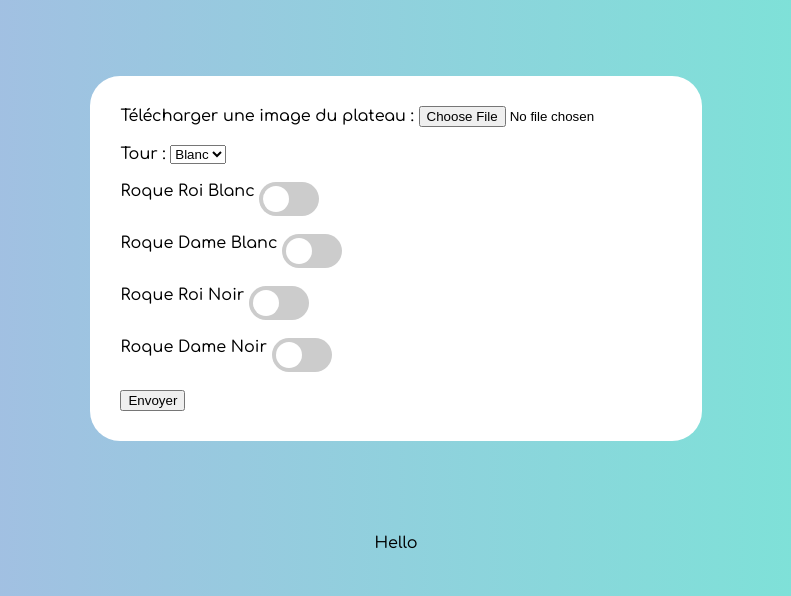
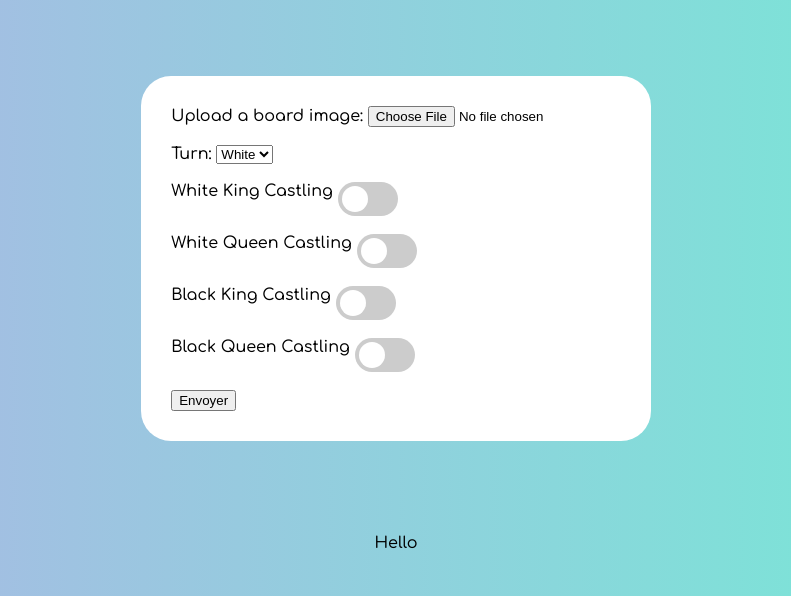
Before and after one commit to RBozoki/ChessMoveAdvisor, a Flask app: page / in a window 1280 px wide. Shown: the part 202-798 px from the top of the page, without its empty margins (244-1035 px from the left). Run offline with Flask 3, Linux system fonts and the light colour scheme.

Commit message:
translate form

```diff
--- a/src/templates/index.html
+++ b/src/templates/index.html
@@ -1,5 +1,5 @@
 <!DOCTYPE html>
-<html lang="fr">
+<html lang="en">
 <head>
     <meta charset="UTF-8">
     <meta name="viewport" content="width=device-width, initial-scale=1.0">
@@ -22,34 +22,34 @@
     <section>
         <div id="form_container" class="section_container">
             <form action="/process" method="POST" enctype="multipart/form-data">
-                <label for="image">Télécharger une image du plateau :</label>
+                <label for="image">Upload a board image:</label>
                 <input type="file" id="image" name="image" accept="image/*" required><br><br>
 
-                <label for="turn">Tour :</label>
+                <label for="turn">Turn:</label>
                 <select id="turn" name="turn" required>
-                    <option value="w">Blanc</option>
-                    <option value="b">Noir</option>
+                    <option value="w">White</option>
+                    <option value="b">Black</option>
                 </select><br><br>
 
-                <label for="white_king_castling">Roque Roi Blanc</label>
+                <label for="white_king_castling">White King Castling</label>
                 <label class="switch">
                     <input type="checkbox" id="white_king_castling" name="white_king_castling" value="y">
                     <span class="slider round"></span>
                 </label><br><br>
 
-                <label for="white_queen_castling">Roque Dame Blanc</label>
+                <label for="white_queen_castling">White Queen Castling</label>
                 <label class="switch">
                     <input type="checkbox" id="white_queen_castling" name="white_queen_castling" value="y">
                     <span class="slider round"></span>
                 </label><br><br>
 
-                <label for="black_king_castling">Roque Roi Noir</label>
+                <label for="black_king_castling">Black King Castling</label>
                 <label class="switch">
                     <input type="checkbox" id="black_king_castling" name="black_king_castling" value="y">
                     <span class="slider round"></span>
                 </label><br><br>
 
-                <label for="black_queen_castling">Roque Dame Noir</label>
+                <label for="black_queen_castling">Black Queen Castling</label>
                 <label class="switch">
                     <input type="checkbox" id="black_queen_castling" name="black_queen_castling" value="y">
                     <span class="slider round"></span>
```
